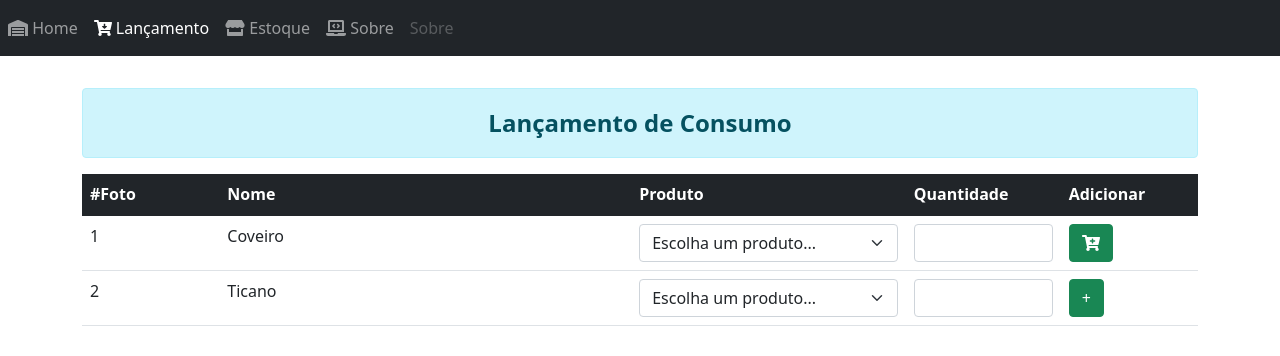
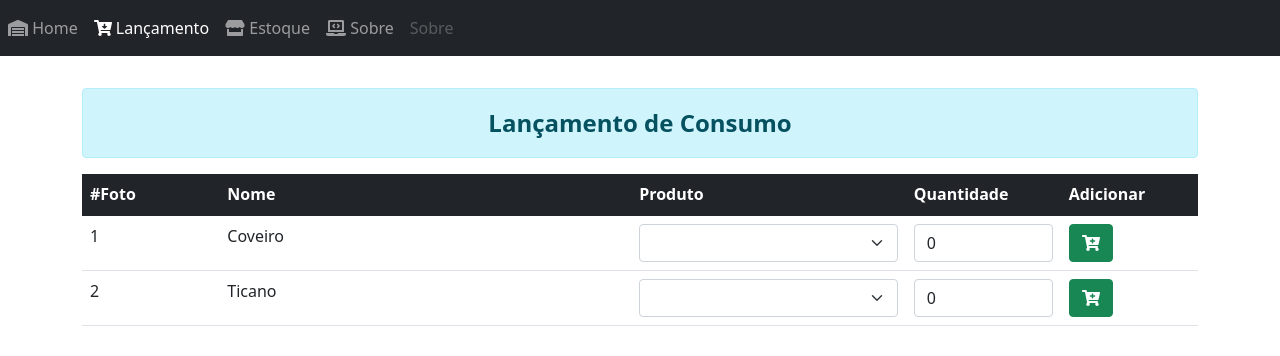
Before and after one commit to juniorsolo/barLamc, an Angular app in the folder angular/barLamc-app/: page /lancamentos in a window 1280 px wide. Shown: the top 356 px of the page. Built offline with nearby package versions, Linux system fonts and the light colour scheme.

Commit message:
Criando componente de lançamento.

```diff
--- a/angular/barLamc-app/src/app/lancamentos/lancamentos.component.html
+++ b/angular/barLamc-app/src/app/lancamentos/lancamentos.component.html
@@ -21,16 +21,16 @@
         <td scope="row">1</td>
         <td>Coveiro</td>
         <td>
-          <select class="form-select" aria-label="Default select example">
-            <option selected>Escolha um produto...</option>
-            <option value="1">Heineken</option>
-            <option value="2">Duplo Malte</option>
-            <option value="3">Coca Cola</option>
+          <select  class="form-select" [(ngModel)]="lancamento.produto" aria-label="Default select example">
+            <option [disabled]="true" >Escolha um produto...</option>
+            <option *ngFor="let p of produtosLanc" [ngValue]="p">
+              {{p.nome}}
+            </option>
           </select>
       </td>
-        <td><input type="number" class="form-control" min="1" max="5" ></td>
+        <td><input type="number" class="form-control" min="1" max="5" [(ngModel)]="lancamento.quantidade"></td>
         <td>
-          <button type="button" class="btn btn-success" data-bs-toggle="modal" data-bs-target="#modalAdicionar">
+          <button type="button" class="btn btn-success" (click)="adicionaConsumo()">
             <fa-icon [icon]="carrinhoCompra"></fa-icon>
           </button>
       </td>
@@ -39,15 +39,19 @@
         <td scope="row">2</td>
         <td>Ticano</td>
         <td>
-          <select class="form-select" aria-label="Default select example">
-            <option selected>Escolha um produto...</option>
-            <option value="1">Heineken</option>
-            <option value="2">Duplo Malte</option>
-            <option value="3">Coca Cola</option>
+          <select class="form-select" (ngModel)="lancamento.produto" aria-label="Default select example">
+            <option [disabled]="true">Escolha um produto...</option>
+            <option *ngFor="let p of produtosLanc" [ngValue]="p">
+              {{p.nome}}
+            </option>
           </select>
         </td>
-        <td><input type="number" class="form-control" min="1" max="5" ></td>
-        <td><button type="button" class="btn btn-success" data-bs-toggle="modal" data-bs-target="#modalAdicionar">+</button></td>
+        <td><input type="number" class="form-control" min="1" max="5" [(ngModel)]="lancamento.quantidade"></td>
+        <td>
+           <button type="button" class="btn btn-success"  (click)="adicionaConsumo()">
+            <fa-icon [icon]="carrinhoCompra"></fa-icon>
+           </button>
+        </td>
       </tr>
 
     </tbody>
--- a/angular/barLamc-app/src/app/lancamentos/lancamentos.component.ts
+++ b/angular/barLamc-app/src/app/lancamentos/lancamentos.component.ts
@@ -1,5 +1,8 @@
 import { Component, OnInit } from '@angular/core';
 import { faCartPlus } from '@fortawesome/free-solid-svg-icons';
+import { ProdutoImpl } from '../estoque/produtos/produto.Impl.modal';
+import { Produto } from '../estoque/produtos/produto.model';
+import { LancamentoImpl } from './lancamento.impl.model';
 
 
 @Component({
@@ -10,10 +13,39 @@ import { faCartPlus } from '@fortawesome/free-solid-svg-icons';
 export class LancamentosComponent implements OnInit {
 
   carrinhoCompra = faCartPlus;
+  seletedProduto!: ProdutoImpl;
+  lancamento: LancamentoImpl = {
+        idIntegrante: 0,
+        produto: { id: 0 , nome: '', quantidade:0},
+        quantidade: 0
+  };
+
+  produtosLanc: Produto[] = [
+    {
+      id: 1,
+      nome: 'Heineken',
+      quantidade: 220
+    },
+    {
+      id: 2,
+      nome: 'Duplo Malte',
+      quantidade: 180
+    },
+    {
+      id: 3,
+      nome: 'Coca Cola',
+      quantidade: 26
+    }
+
+  ];
 
   constructor() { }
 
   ngOnInit() {
   }
 
+  adicionaConsumo(){
+    console.log('produto id:' + this.lancamento.produto.id + '  qtd:' + this.lancamento.quantidade);
+  }
+
 }
```
Also changed, not shown: angular/barLamc-app/src/app/lancamentos/lancamento.impl.model.ts (added, +12 -0 lines), angular/barLamc-app/src/app/lancamentos/lancamento.model.ts (added, +7 -0 lines).
